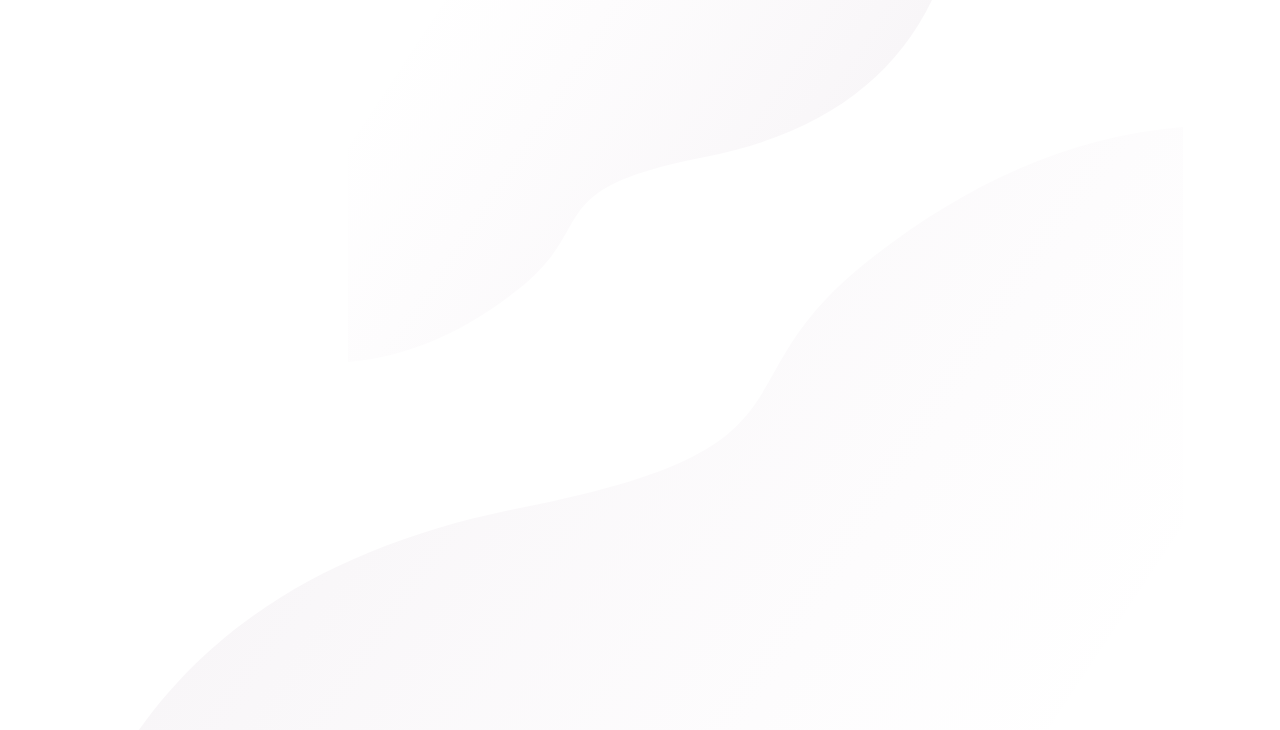
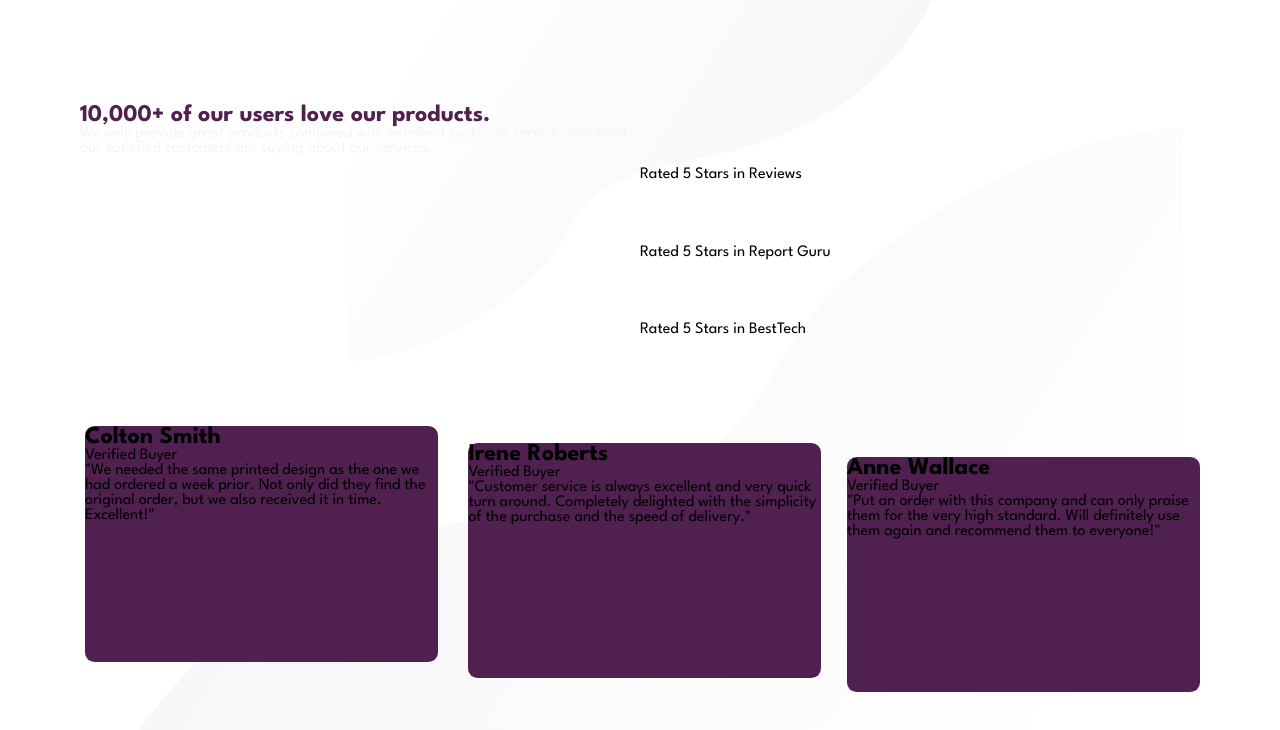
Before and after one commit to BraynnerM/social-proof-section-master, a React (Vite) app: page / in a window 1280 px wide. Shown: the top 730 px of the page. Built offline with nearby package versions, Linux system fonts and the light colour scheme.

Commit message:
atualização de progresso

```diff
--- a/src/App.jsx
+++ b/src/App.jsx
@@ -5,23 +5,37 @@ function App() {
     <div className="top-side">
 
       <div className="title">
-        <h1></h1>
-        <p></p>
+        <h1>10,000+ of our users love our products.</h1>
+        <p>We only provide great products combined with excellent customer service. See what our satisfied customers are saying about our services. </p>
       </div>
 
       <div className="rating">
-        <span></span>
-        <span></span>
-        <span></span>
+        <span>Rated 5 Stars in Reviews </span>
+        <span>Rated 5 Stars in Report Guru </span>
+        <span>Rated 5 Stars in BestTech</span>
       </div>
 
     </div>
 
     <div className="bottom-side">
 
-      <span></span>
-      <span></span>
-      <span></span>
+      <span>
+        <h2>Colton Smith</h2>
+        <p>Verified Buyer</p>
+        <p>"We needed the same printed design as the one we had ordered a week prior. Not only did they find the original order, but we also received it in time. Excellent!"</p>
+      </span>
+
+      <span>
+        <h2>Irene Roberts</h2>
+        <p>Verified Buyer</p>
+        <p>"Customer service is always excellent and very quick turn around. Completely delighted with the simplicity of the purchase and the speed of delivery."</p>
+      </span>
+
+      <span>
+        <h2>Anne Wallace</h2>
+        <p>Verified Buyer</p>
+        <p>"Put an order with this company and can only praise them for the very high standard. Will definitely use them again and recommend them to everyone!"</p>
+      </span>
 
     </div>
 
--- a/src/styles/components/app.sass
+++ b/src/styles/components/app.sass
@@ -4,12 +4,15 @@
 .container
     display: flex
     flex-direction: column
-    width: 100%
-    height: 100%
+    width: 70rem
+    height: 37rem
+
 
     .top-side
         width: 100%
         height: 50%
+        display: flex
+        justify-content: space-around
         .title
             width: 100%
             height: 100%
@@ -22,6 +25,9 @@
         .rating
             width: 100%
             height: 100%
+            display: flex
+            flex-direction: column
+            justify-content: space-evenly
             span:nth-child(1)
                 @include mixins.rating-box
 
@@ -32,10 +38,23 @@
     .bottom-side
         width: 100%
         height: 50%
+        display: flex
+        flex-direction: row
+        justify-content: center
+        align-items: center
 
         span:nth-child(1)
             @include mixins.user-box
+            margin-left:5px
+            margin-bottom: 8px
 
         span:nth-child(2)
+            @include mixins.user-box
+            margin-left:1.9rem
+            margin-top: 1.6rem
+
 
         span:nth-child(3)
+            @include mixins.user-box
+            margin-left:1.6rem
+            margin-top: 3.3rem
--- a/src/styles/main.sass
+++ b/src/styles/main.sass
@@ -17,3 +17,6 @@ body
     #root
         width: 100%
         height: 100%
+        display: flex
+        justify-content: center
+        align-items: center
--- a/src/styles/mixins.sass
+++ b/src/styles/mixins.sass
@@ -1,3 +1,10 @@
+@import 'variables.sass'
+
 @mixin user-box
+    background-color: $h1-card-bg-color
+    width: 56.8rem
+    height: 14.7rem
+    border: 0 solid
+    border-radius: 0.6rem
 
 @mixin rating-box
```
